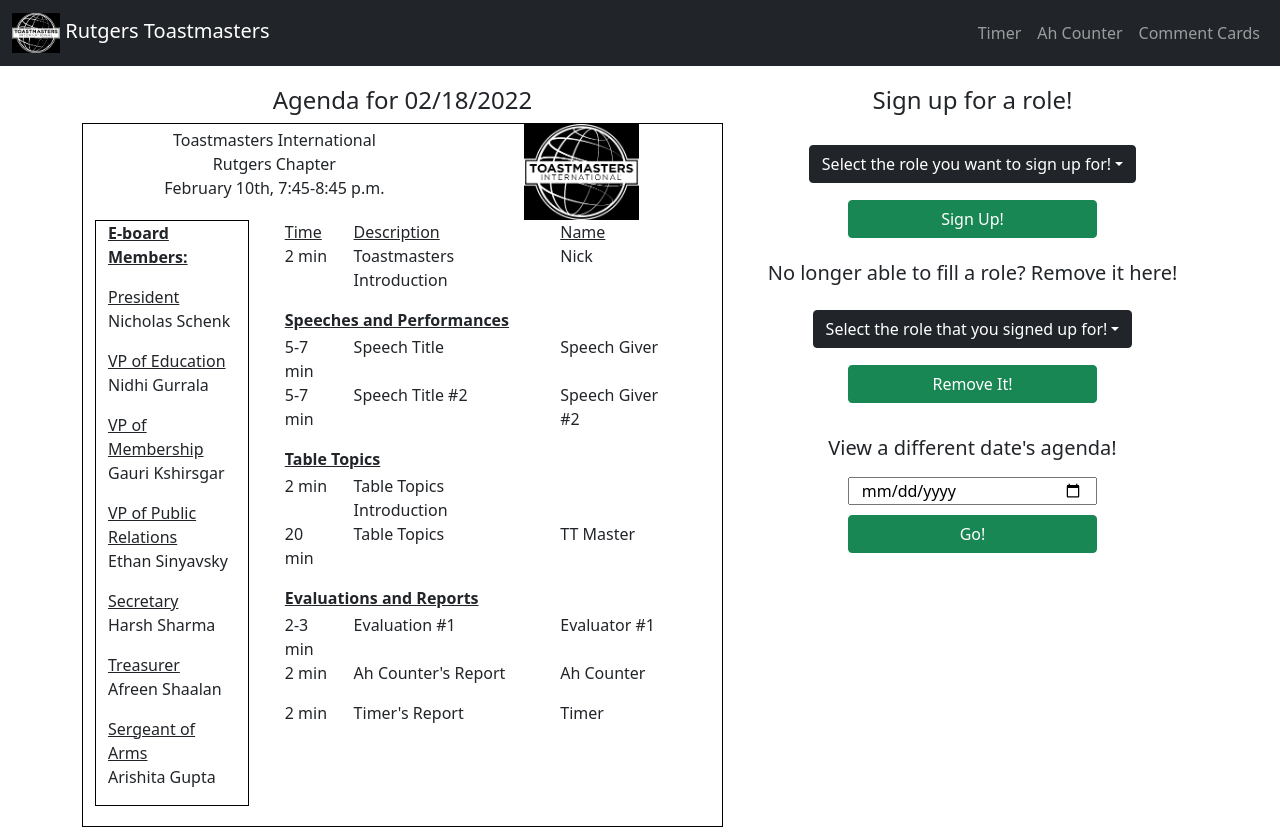
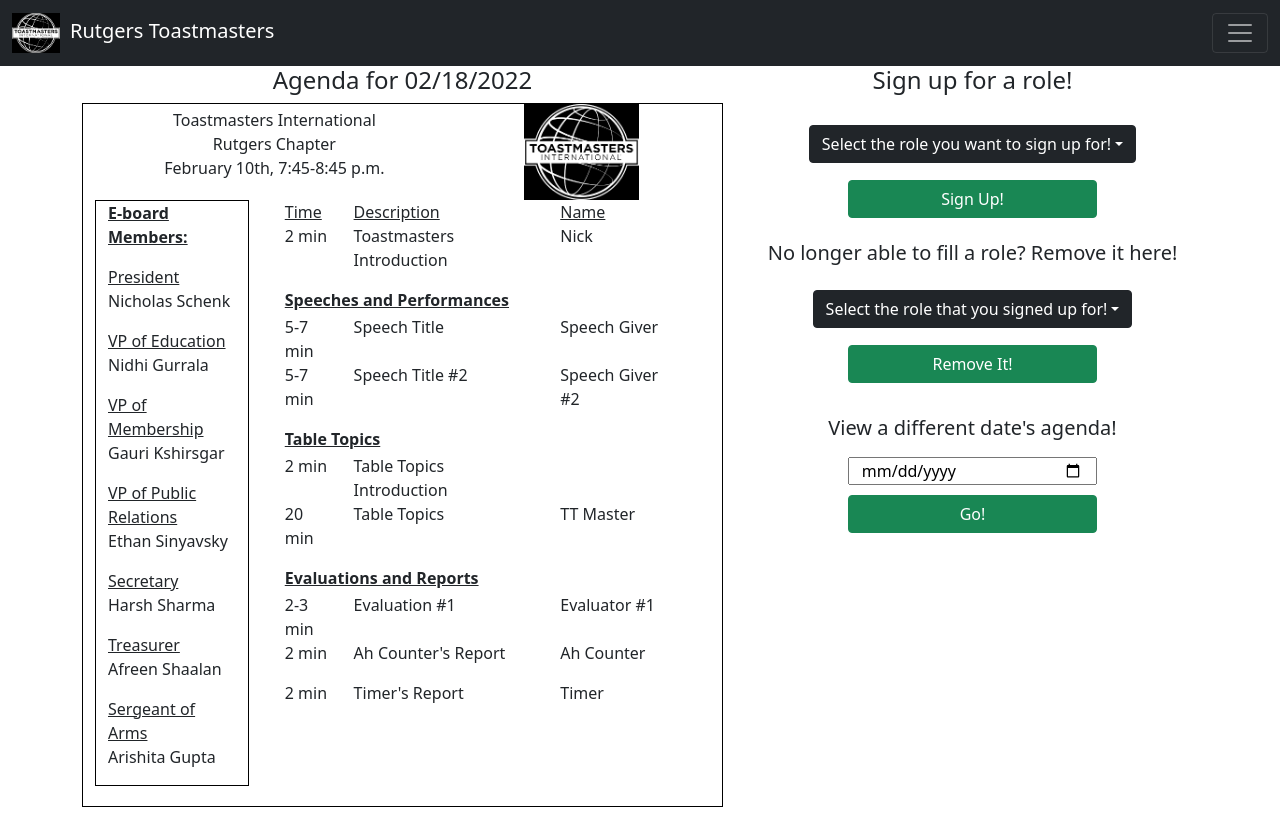
Before and after one commit to SujaySayini/Toastmasters, a React (Create React App) app: page / in a window 1280 px wide. Built offline with nearby package versions, Linux system fonts and the light colour scheme.

Commit message:
made navbar its own component

```diff
--- a/src/components/Agenda.js
+++ b/src/components/Agenda.js
@@ -1,6 +1,7 @@
 import 'bootstrap/dist/css/bootstrap.min.css';
 import 'bootstrap/dist/js/bootstrap.bundle.min';
 import toastyblack from '../images/toasty-black.png';
+import Navbar from './Navbar';
 
 const Agenda = () => {
     let today = new Date();
@@ -11,23 +12,7 @@
     today = mm + '/' + dd + '/' + yyyy;
     return (
         <div>
-            <nav style={{marginBottom: '20px'}}className = "navbar navbar-expand-sm bg-dark navbar-dark">
-                <div className = "container-fluid">
-                <a className="navbar-brand" href="#"><img style = {{height:'40px'}} src={toastyblack}/> <span>Rutgers Toastmasters</span></a>
-
-                    <ul className = "navbar-nav">
-                        <li className = "nav-item" >
-                            <a className = "nav-link" href = "#">Timer</a>
-                        </li>
-                        <li className = "nav-item" >
-                            <a className = "nav-link" href = "#">Ah Counter</a>
-                        </li>
-                        <li className = "nav-item" >
-                            <a className = "nav-link" href = "#">Comment Cards</a>
-                        </li>
-                    </ul>
-                </div>
-            </nav>
+            <Navbar />
             <div className='container'>
                 <div className = 'row'>
                     <div className = 'col-lg-7'>
--- /dev/null
+++ b/src/components/Navbar.js
@@ -0,0 +1,64 @@
+import 'bootstrap/dist/css/bootstrap.min.css';
+import 'bootstrap/dist/js/bootstrap.bundle.min';
+import toastyblack from '../images/toasty-black.png';
+
+const Navbar = () =>{
+    /*
+    <nav style={{marginBottom: '20px'}}className = "navbar navbar-expand-sm bg-dark navbar-dark">
+                <div className = "container-fluid">
+                <a className="navbar-brand" href="#"><img style = {{height:'40px'}} src={toastyblack}/> <span>Rutgers Toastmasters</span></a>
+
+                <ul className = "navbar-nav">
+                    <li className = "nav-item" >
+                        <a className = "nav-link" href = "#">Timer</a>
+                    </li>
+                    <li className = "nav-item" >
+                        <a className = "nav-link" href = "#">Ah Counter</a>
+                    </li>
+                    <li className = "nav-item" >
+                        <a className = "nav-link" href = "#">Comment Cards</a>
+                    </li>
+                </ul>
+                </div>
+            </nav>
+    */
+
+    return(
+            <nav className = "navbar align-left navbar-dark bg-dark">
+                <div className="container-fluid">
+                    <a className="navbar-brand" href="#">
+                        <img style = {{height:'40px', paddingRight: '10px'}} src={toastyblack}/>
+                        <span>Rutgers Toastmasters</span>
+                    </a>
+
+                <button
+                    className="navbar-toggler"
+                    type="button"
+                    data-bs-toggle="collapse"
+                    data-bs-target="#navbarNav"
+                    aria-controls="navbarNav" aria-expanded="false" aria-label="Toggle navigation">
+                        <span className="navbar-toggler-icon"></span>
+
+                </button>
+
+                <div className = "collapse navbar-collapse" id="navbarNav">
+                    <ul className = "navbar-nav">
+                        <li className = "nav-item" style={{textAlign: 'left', paddingLeft: '2em'}}>
+                            <a className = "nav-link" href = "#">Timer</a>
+                        </li>
+                        <li className = "nav-item" style={{textAlign: 'left', paddingLeft: '2em'}}>
+                            <a className = "nav-link" href = "#">Ah Counter</a>
+                        </li>
+                        <li className = "nav-item" style={{textAlign: 'left', paddingLeft: '2em'}}>
+                            <a className = "nav-link" href = "#">Comment Cards</a>
+                        </li>
+                    </ul>
+                </div>
+
+                </div>
+            </nav>
+    );
+
+}
+
+export default Navbar
```
